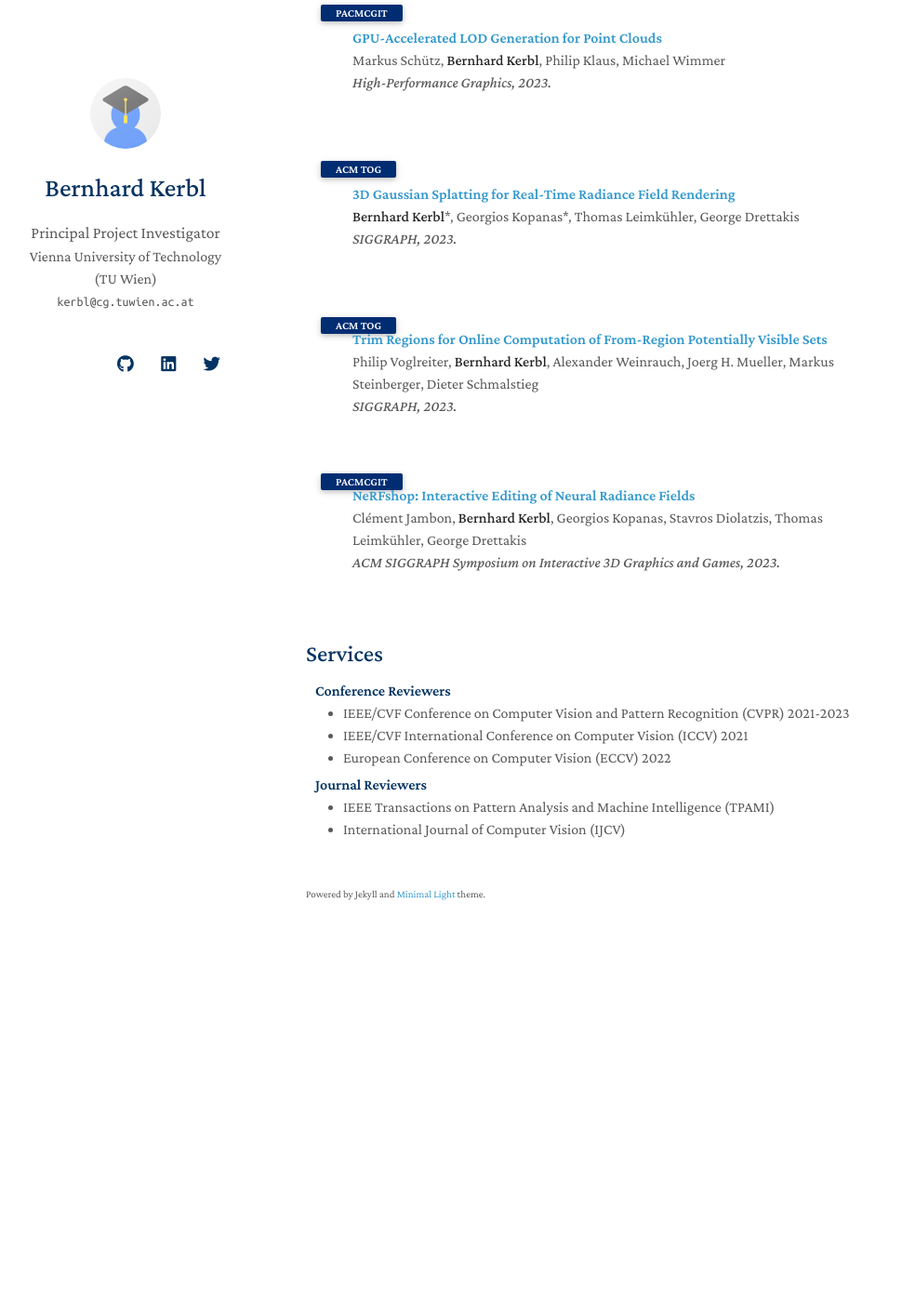
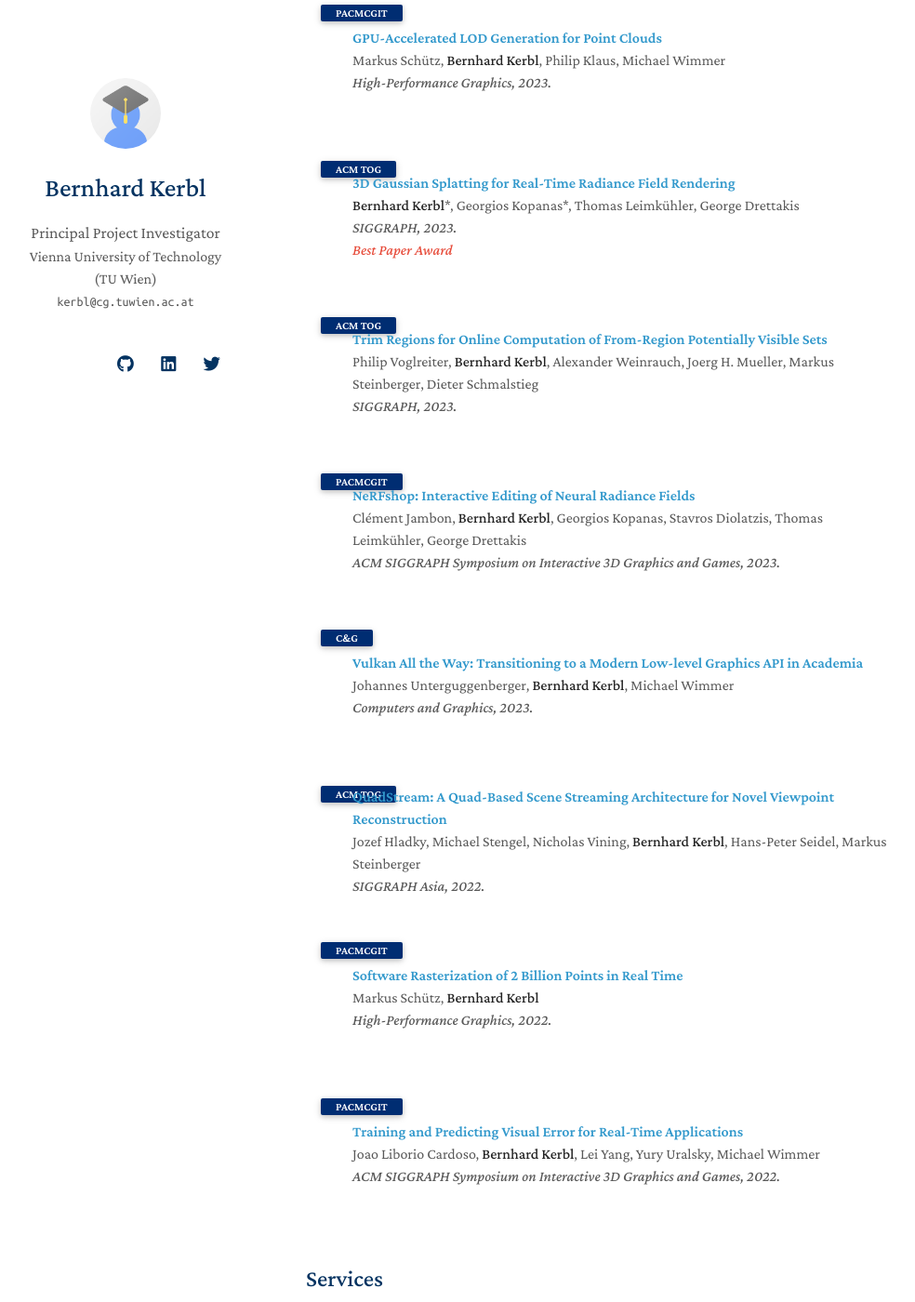
Before and after one commit to Snosixtyboo/Snosxityboo, a Jekyll site: the page built from index.md, in a window 1280 px wide and 1400 px high, scrolled down 846 px. Shown: the whole window at 93% size, without its empty margins (141-1125 px from the left). Built offline with Jekyll 4.4.1, drawn with Linux system fonts in a browser that asks for light colours; nearby versions of some CDN libraries; a style sheet for code colours, icons or effects is not loaded; our own code applies the rules of GitHub Pages for plain Markdown files; before the commit the page ends 1888 px from its top, so only the background shows below that.

Commit message:
Update publications.yml

```diff
--- a/_data/publications.yml
+++ b/_data/publications.yml
@@ -30,6 +30,7 @@ main:
     authors: <strong>Bernhard Kerbl</strong>*, Georgios Kopanas*, Thomas Leimkühler, George Drettakis
     conference_short: ACM TOG
     conference: SIGGRAPH, 2023.
+    notes: Best Paper Award
 
   - title: Trim Regions for Online Computation of From-Region Potentially Visible Sets
     authors: Philip Voglreiter, <strong>Bernhard Kerbl</strong>, Alexander Weinrauch, Joerg H. Mueller, Markus Steinberger, Dieter Schmalstieg
@@ -40,3 +41,23 @@ main:
     authors: Clément Jambon, <strong>Bernhard Kerbl</strong>, Georgios Kopanas, Stavros Diolatzis, Thomas Leimkühler, George Drettakis
     conference_short: PACMCGIT
     conference: ACM SIGGRAPH Symposium on Interactive 3D Graphics and Games, 2023.
+
+  - title: "Vulkan All the Way: Transitioning to a Modern Low-level Graphics API in Academia"
+    authors: Johannes Unterguggenberger, <strong>Bernhard Kerbl</strong>, Michael Wimmer
+    conference_short: "C&G"
+    conference: Computers and Graphics, 2023.
+
+  - title: "QuadStream: A Quad-Based Scene Streaming Architecture for Novel Viewpoint Reconstruction"
+    authors: Jozef Hladky, Michael Stengel, Nicholas Vining, <strong>Bernhard Kerbl</strong>, Hans-Peter Seidel, Markus Steinberger
+    conference_short: ACM TOG
+    conference: SIGGRAPH Asia, 2022.
+
+  - title: "Software Rasterization of 2 Billion Points in Real Time"
+    authors: Markus Schütz, <strong>Bernhard Kerbl</strong>
+    conference_short: PACMCGIT
+    conference: High-Performance Graphics, 2022.
+
+  - title: "Training and Predicting Visual Error for Real-Time Applications"
+    authors: Joao Liborio Cardoso, <strong>Bernhard Kerbl</strong>, Lei Yang, Yury Uralsky, Michael Wimmer
+    conference_short: PACMCGIT
+    conference: ACM SIGGRAPH Symposium on Interactive 3D Graphics and Games, 2022.
```
